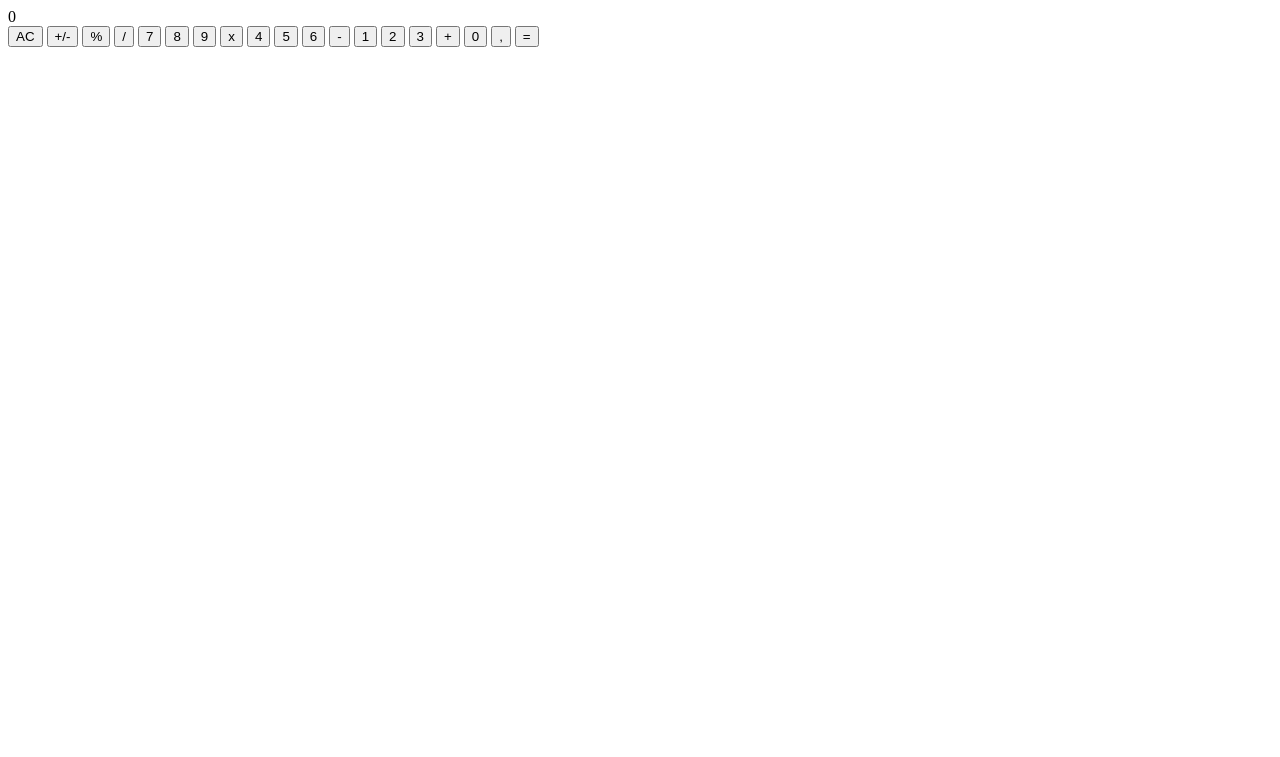
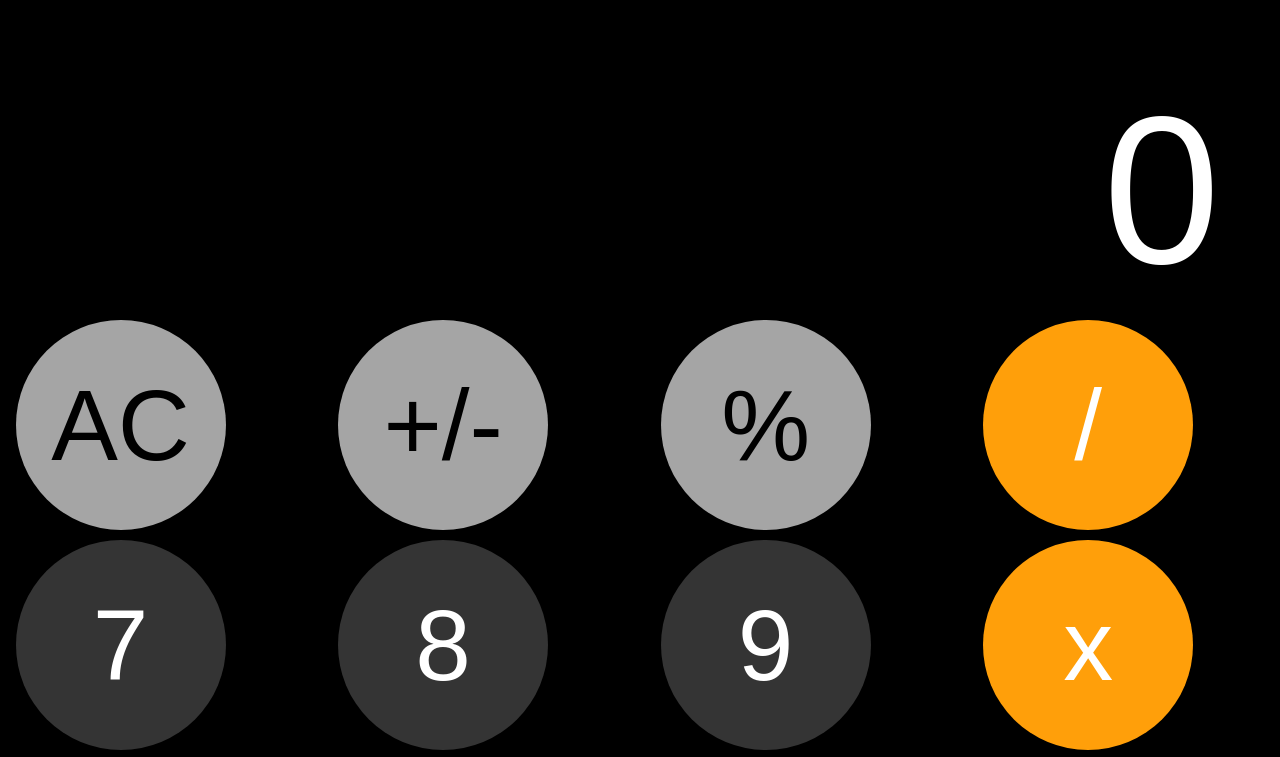
Before and after one commit to lokr3m/apple_calculator, a plain HTML site: page index.html in a window 1280 px wide. Shown: the top 757 px of the page. Drawn offline with Linux system fonts and the light colour scheme.

Commit message:
adding css

```diff
--- a/index.html
+++ b/index.html
@@ -13,8 +13,8 @@
             <div class="buttons">
                 <button class="item item1 clear">AC</button>
                 <button class="item item1 negative">+/-</button>
-                <button class="item persent sign">%</button>
-                <button class="item item 3 sign">/</button>
+                <button class="item percent sign">%</button>
+                <button class="item item4 sign">/</button>
                 <button class="item numbers">7</button>
                 <button class="item numbers">8</button>
                 <button class="item numbers">9</button>
--- a/style.css
+++ b/style.css
@@ -0,0 +1,102 @@
+* {
+    padding: 0;
+    margin: 0;
+    box-sizing: border-box;
+}
+
+html, body, #fullheight {
+    min-height: 100%;
+    height: 100%;
+    font-family: Arial, Helvetica, sans-serif;
+    background-color: black;
+}
+
+.container {
+    display: flex;
+    flex-direction: column;
+    justify-content: space-between;
+    height: 100%;
+    background-color: black;
+}
+
+.result {
+    display: flex;
+    justify-content: flex-end;
+    align-items: flex-end;
+    color: white;
+    height: 39%;
+    padding-right: 60px;
+}
+
+.result span {
+    font-size: 210px;
+}
+
+.buttons {
+    width: 100%;
+    height: 60%;
+    background-color: black;
+    display: grid;
+    grid-template-columns: repeat(4, 1fr);
+    grid-template-rows: repeat(5, 1fr);
+    gap: 10px;
+}
+
+.item {
+    display: flex;
+    justify-content: center;
+    align-items: center;
+    font-size: 100px;
+    color: white;
+    border-radius: 100%;
+    width: 210px;
+    height: 210px;
+    padding: 10px;
+    cursor: pointer;
+    left: 5%;
+    margin-left: 5%;
+}
+
+.percent, .item1, .item3, .numbers, .comma, .itemZero {
+    background-color: #343434;
+    border: none;
+}
+
+.percent {
+    background-color: #A5A5A5;
+    color: black;
+    border: none;
+}
+
+.item1 {
+    background-color: #A5A5A5;
+    border: none;
+}
+
+.item3 {
+    background-color: #FF9F0A;
+    border: none;
+}
+
+.item4 {
+    background-color: #FF9F0A;
+    border: none;
+}
+
+.itemZero {
+    background-color: #343434;
+    grid-column: span 2;
+    border-radius: 135px;
+    width: 435px;
+    border: none;
+}
+
+.numbers, .comma {
+    background-color: #343434;
+    border: none;
+}
+
+.negative, .clear {
+    color: black;
+    border: none;
+}
```
